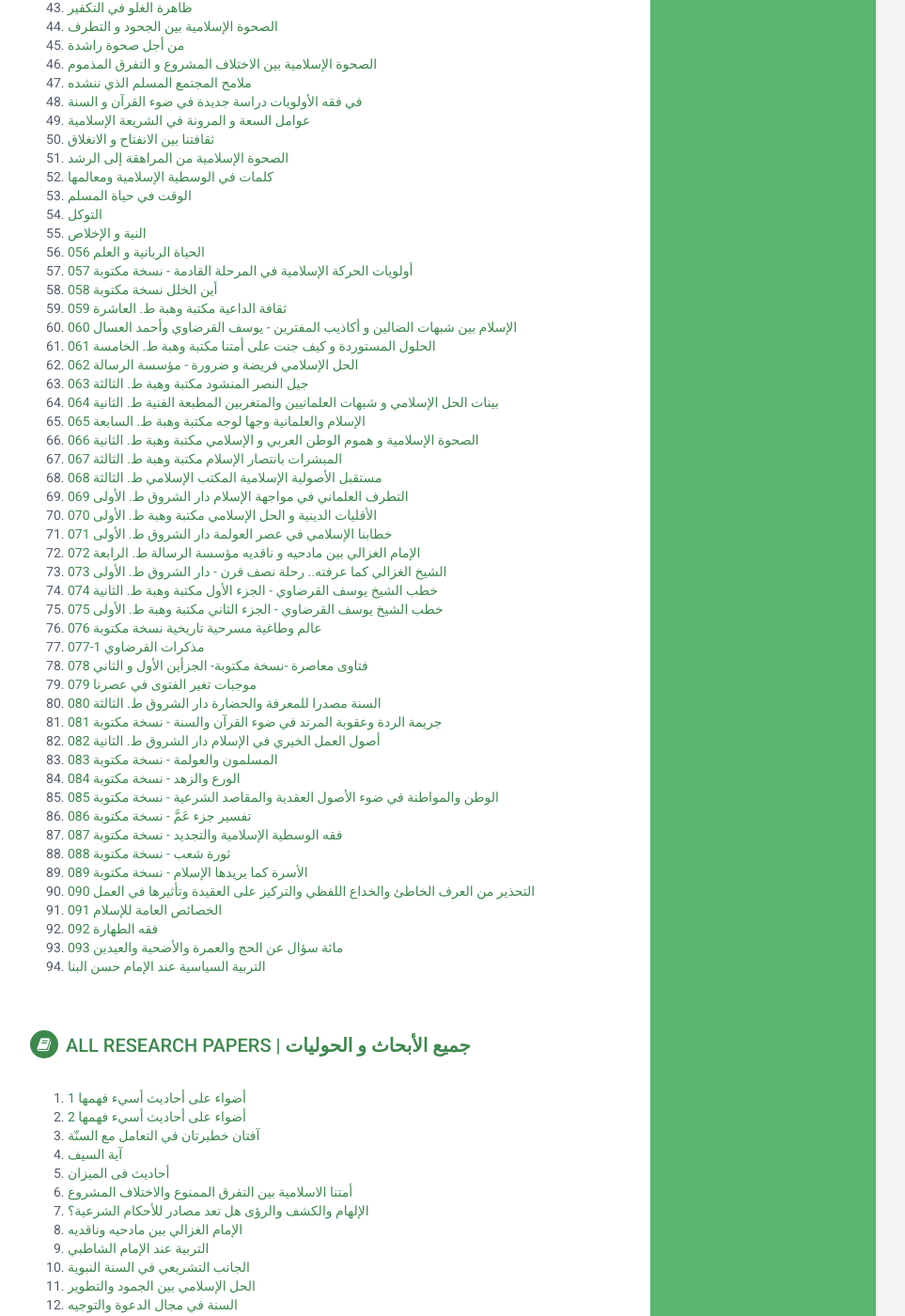
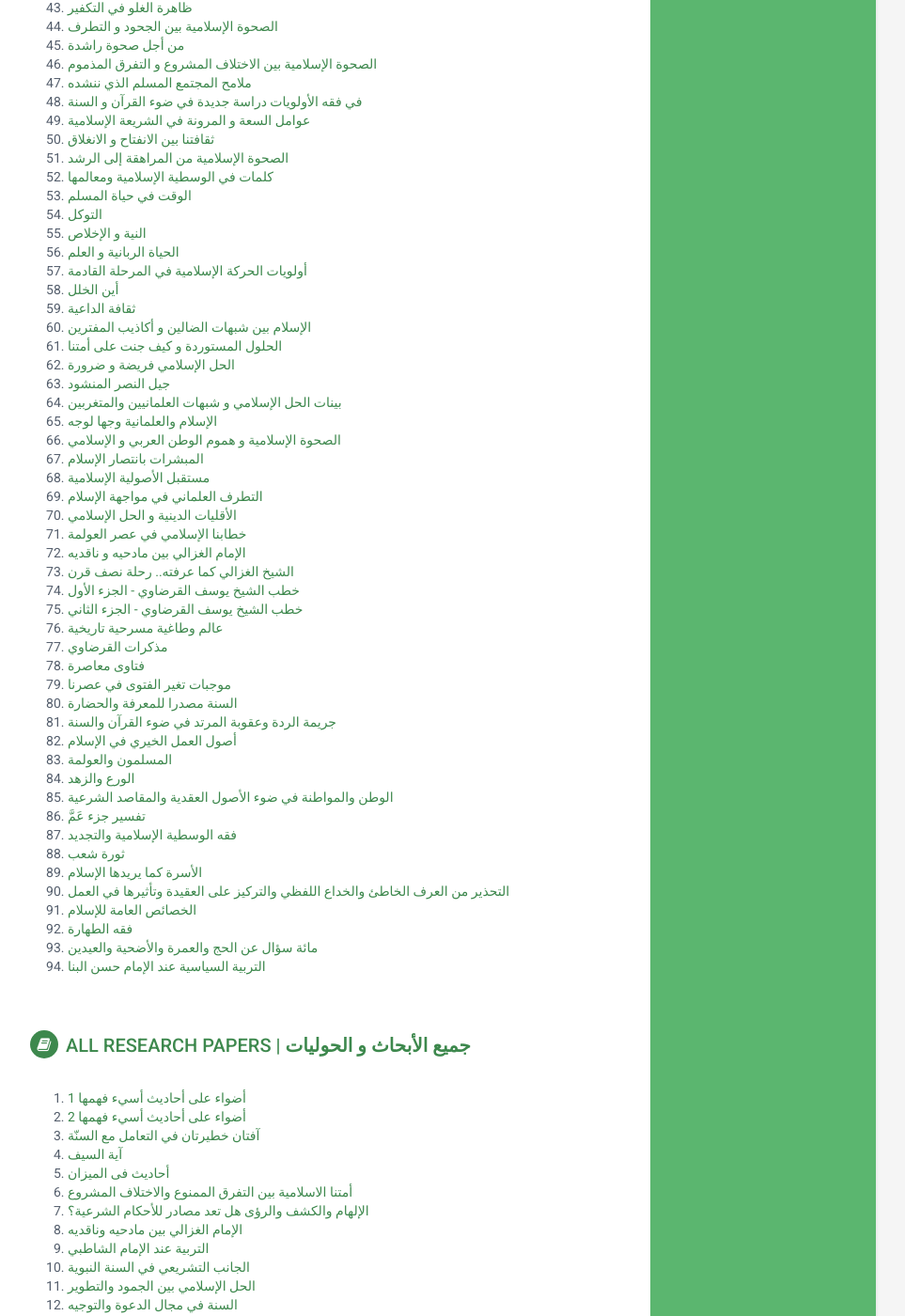
Before and after one commit to qaradawi/qaradawi.github.io, a Jekyll site: the page built from index.html, in a window 1280 px wide and 1400 px high, scrolled down 1327 px. Shown: the whole window at 94% size, without its empty margins (188-1151 px from the left). Built offline with Jekyll 4.4.1, drawn with Linux system fonts in a browser that asks for light colours.

Commit message:
Update projects.html

```diff
--- a/_includes/projects.html
+++ b/_includes/projects.html
@@ -118,81 +118,81 @@
 </a></li><li><a href="055">
  النية و الإخلاص
 </a></li><li><a href="056">
-056 الحياة الربانية و العلم
+ الحياة الربانية و العلم
 </a></li><li><a href="057">
-057 أولويات الحركة الإسلامية في المرحلة القادمة - نسخة مكتوبة
+ أولويات الحركة الإسلامية في المرحلة القادمة
 </a></li><li><a href="058">
-058 أين الخلل نسخة مكتوبة
+ أين الخلل
 </a></li><li><a href="059">
-059 ثقافة الداعية مكتبة وهبة ط. العاشرة
+ ثقافة الداعية
 </a></li><li><a href="060">
-060 الإسلام بين شبهات الضالين و أكاذيب المفترين - يوسف القرضاوي وأحمد العسال
+ الإسلام بين شبهات الضالين و أكاذيب المفترين
 </a></li><li><a href="061">
-061 الحلول المستوردة و كيف جنت على أمتنا مكتبة وهبة ط. الخامسة
+ الحلول المستوردة و كيف جنت على أمتنا
 </a></li><li><a href="062">
-062 الحل الإسلامي فريضة و ضرورة - مؤسسة الرسالة
+ الحل الإسلامي فريضة و ضرورة
 </a></li><li><a href="063">
-063 جيل النصر المنشود مكتبة وهبة ط. الثالثة
+  جيل النصر المنشود
 </a></li><li><a href="064">
-064 بينات الحل الإسلامي و شبهات العلمانيين والمتغربين المطبعة الفنية ط. الثانية
+ بينات الحل الإسلامي و شبهات العلمانيين والمتغربين
 </a></li><li><a href="065">
-065 الإسلام والعلمانية وجها لوجه مكتبة وهبة ط. السابعة
+ الإسلام والعلمانية وجها لوجه
 </a></li><li><a href="066">
-066 الصحوة الإسلامية و هموم الوطن العربي و الإسلامي مكتبة وهبة ط. الثانية
+ الصحوة الإسلامية و هموم الوطن العربي و الإسلامي
 </a></li><li><a href="067">
-067 المبشرات بانتصار الإسلام مكتبة وهبة ط. الثالثة
+ المبشرات بانتصار الإسلام
 </a></li><li><a href="068">
-068 مستقبل الأصولية الإسلامية المكتب الإسلامي ط. الثالثة
+ مستقبل الأصولية الإسلامية
 </a></li><li><a href="069">
-069 التطرف العلماني في مواجهة الإسلام دار الشروق ط. الأولى
+ التطرف العلماني في مواجهة الإسلام
 </a></li><li><a href="070">
-070 الأقليات الدينية و الحل الإسلامي مكتبة وهبة ط. الأولى
+ الأقليات الدينية و الحل الإسلامي
 </a></li><li><a href="071">
-071 خطابنا الإسلامي في عصر العولمة دار الشروق ط. الأولى
+ خطابنا الإسلامي في عصر العولمة
 </a></li><li><a href="072">
-072 الإمام الغزالي بين مادحيه و ناقديه مؤسسة الرسالة ط. الرابعة
+ الإمام الغزالي بين مادحيه و ناقديه
 </a></li><li><a href="073">
-073 الشيخ الغزالي كما عرفته.. رحلة نصف قرن - دار الشروق ط. الأولى
+ الشيخ الغزالي كما عرفته.. رحلة نصف قرن
 </a></li><li><a href="074">
-074 خطب الشيخ يوسف القرضاوي - الجزء الأول مكتبة وهبة ط. الثانية
+ خطب الشيخ يوسف القرضاوي - الجزء الأول
 </a></li><li><a href="075">
-075 خطب الشيخ يوسف القرضاوي - الجزء الثاني مكتبة وهبة ط. الأولى
+ خطب الشيخ يوسف القرضاوي - الجزء الثاني
 </a></li><li><a href="076">
-076 عالم وطاغية مسرحية تاريخية نسخة مكتوبة
+ عالم وطاغية مسرحية تاريخية
 </a></li><li><a href="077">
-077-1 مذكرات القرضاوي
+ مذكرات القرضاوي
 </a></li><li><a href="078">
-078 فتاوى معاصرة -نسخة مكتوبة- الجزأين الأول و الثاني
+ فتاوى معاصرة
 </a></li><li><a href="079">
-079 موجبات تغير الفتوى في عصرنا
+ موجبات تغير الفتوى في عصرنا
 </a></li><li><a href="080">
-080 السنة مصدرا للمعرفة والحضارة دار الشروق ط. الثالثة
+ السنة مصدرا للمعرفة والحضارة
 </a></li><li><a href="081">
-081 جريمة الردة وعقوبة المرتد في ضوء القرآن والسنة - نسخة مكتوبة
+ جريمة الردة وعقوبة المرتد في ضوء القرآن والسنة
 </a></li><li><a href="082">
-082 أصول العمل الخيري في الإسلام دار الشروق ط. الثانية
+ أصول العمل الخيري في الإسلام
 </a></li><li><a href="083">
-083 المسلمون والعولمة - نسخة مكتوبة
+ المسلمون والعولمة
 </a></li><li><a href="084">
-084 الورع والزهد - نسخة مكتوبة
+ الورع والزهد
 </a></li><li><a href="085">
-085 الوطن والمواطنة في ضوء الأصول العقدية والمقاصد الشرعية - نسخة مكتوبة
+ الوطن والمواطنة في ضوء الأصول العقدية والمقاصد الشرعية
 </a></li><li><a href="086">
-086 تفسير جزء عَمَّ - نسخة مكتوبة
+ تفسير جزء عَمَّ
 </a></li><li><a href="087">
-087 فقه الوسطية الإسلامية والتجديد - نسخة مكتوبة
+ فقه الوسطية الإسلامية والتجديد
 </a></li><li><a href="088">
-088 ثورة شعب - نسخة مكتوبة
+ ثورة شعب
 </a></li><li><a href="089">
-089 الأسرة كما يريدها الإسلام - نسخة مكتوبة
+الأسرة كما يريدها الإسلام
 </a></li><li><a href="090">
-090 التحذير من العرف الخاطئ والخداع اللفظي والتركيز على العقيدة وتأثيرها في العمل
+ التحذير من العرف الخاطئ والخداع اللفظي والتركيز على العقيدة وتأثيرها في العمل
 </a></li><li><a href="091">
-091 الخصائص العامة للإسلام
+ الخصائص العامة للإسلام
 </a></li><li><a href="092">
-092 فقه الطهارة
+ فقه الطهارة
 </a></li><li><a href="093">
-093 مائة سؤال عن الحج والعمرة والأضحية والعيدين
+ مائة سؤال عن الحج والعمرة والأضحية والعيدين
 </a></li><li><a href="094">
  التربية السياسية عند الإمام حسن البنا
   </a></li>
```
